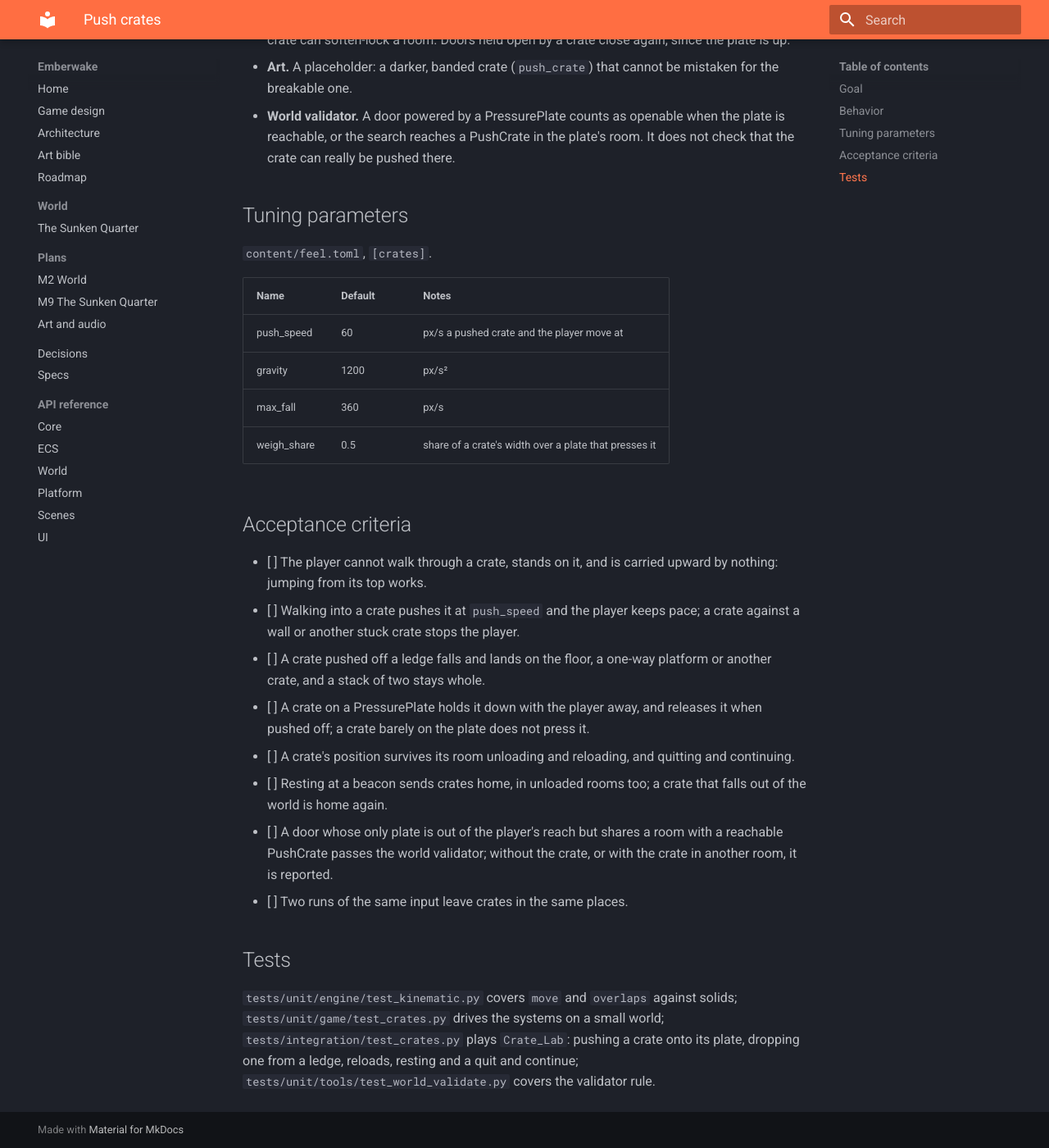
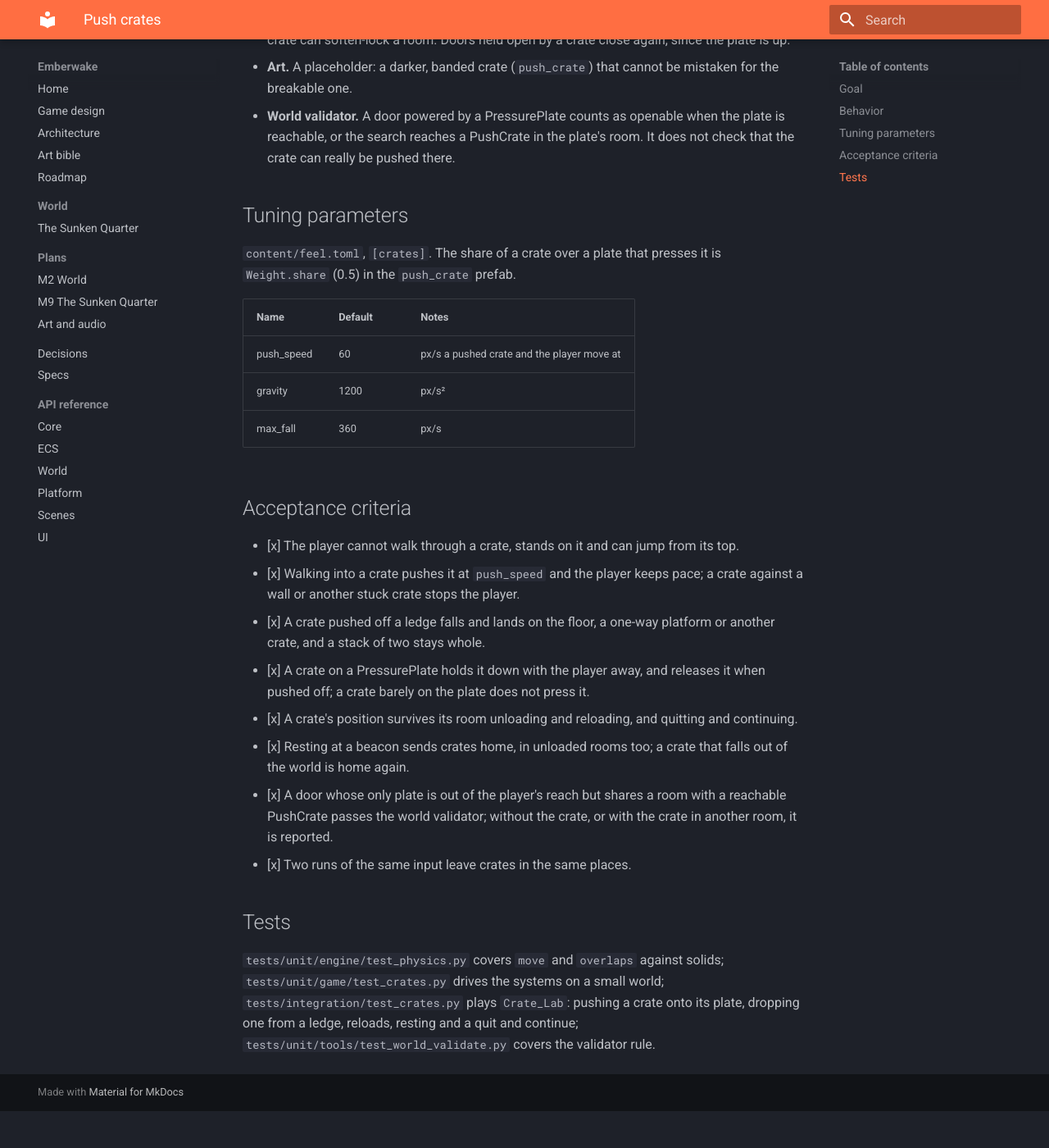
Before and after one commit to AxelSuu/emberwake, an MkDocs documentation site: the page built from docs/specs/push-crates.md, in a window 1280 px wide and 1400 px high, scrolled down 1260 px. Shown: the whole window at 82% size. Built offline with MkDocs 1.6.1 and Material for MkDocs 9.7.7, drawn with Linux system fonts in a browser that asks for light colours; after the commit the page ends 2615 px from its top, so only the background shows below that; some of the changed text lies outside the part shown.

Commit message:
Mark push crates done

```diff
--- a/docs/specs/push-crates.md
+++ b/docs/specs/push-crates.md
@@ -30,7 +30,7 @@ stands on it, and a crate on a pressure plate holds the plate down so the player
   one-way platforms, the player's head and each other, and rest there. A crate is never inside
   a solid tile. Crates are stepped bottom first, so a stack stays whole.
 - **Weighs plates.** A `PressurePlate` is down while the player stands in it or a crate has at
-  least `weigh_share` of its width over the plate, resting in its rows. A crate on a plate keeps
+  least `share` (0.5) of its width over the plate, resting in its rows. A crate on a plate keeps
   its `Switch` on, so a door stays open without the player.
 - **Void.** A crate that falls out of the world is back at its home (where the level places it).
 - **Persistence.** Where a crate is, as an offset from its home, is saved by iid (`CrateRest`),
@@ -47,34 +47,33 @@ stands on it, and a crate on a pressure plate holds the plate down so the player
   crate can really be pushed there.
 
 ## Tuning parameters
-`content/feel.toml`, `[crates]`.
+`content/feel.toml`, `[crates]`. The share of a crate over a plate that presses it is `Weight.share`
+(0.5) in the `push_crate` prefab.
 
 | Name | Default | Notes |
 |---|---|---|
 | push_speed | 60 | px/s a pushed crate and the player move at |
 | gravity | 1200 | px/s² |
 | max_fall | 360 | px/s |
-| weigh_share | 0.5 | share of a crate's width over a plate that presses it |
 
 ## Acceptance criteria
-- [ ] The player cannot walk through a crate, stands on it, and is carried upward by nothing:
-  jumping from its top works.
-- [ ] Walking into a crate pushes it at `push_speed` and the player keeps pace; a crate against
+- [x] The player cannot walk through a crate, stands on it and can jump from its top.
+- [x] Walking into a crate pushes it at `push_speed` and the player keeps pace; a crate against
   a wall or another stuck crate stops the player.
-- [ ] A crate pushed off a ledge falls and lands on the floor, a one-way platform or another
+- [x] A crate pushed off a ledge falls and lands on the floor, a one-way platform or another
   crate, and a stack of two stays whole.
-- [ ] A crate on a PressurePlate holds it down with the player away, and releases it when
+- [x] A crate on a PressurePlate holds it down with the player away, and releases it when
   pushed off; a crate barely on the plate does not press it.
-- [ ] A crate's position survives its room unloading and reloading, and quitting and continuing.
-- [ ] Resting at a beacon sends crates home, in unloaded rooms too; a crate that falls out of the
+- [x] A crate's position survives its room unloading and reloading, and quitting and continuing.
+- [x] Resting at a beacon sends crates home, in unloaded rooms too; a crate that falls out of the
   world is home again.
-- [ ] A door whose only plate is out of the player's reach but shares a room with a reachable
+- [x] A door whose only plate is out of the player's reach but shares a room with a reachable
   PushCrate passes the world validator; without the crate, or with the crate in another room,
   it is reported.
-- [ ] Two runs of the same input leave crates in the same places.
+- [x] Two runs of the same input leave crates in the same places.
 
 ## Tests
-`tests/unit/engine/test_kinematic.py` covers `move` and `overlaps` against solids;
+`tests/unit/engine/test_physics.py` covers `move` and `overlaps` against solids;
 `tests/unit/game/test_crates.py` drives the systems on a small world;
 `tests/integration/test_crates.py` plays `Crate_Lab`: pushing a crate onto its plate, dropping
 one from a ledge, reloads, resting and a quit and continue;
```
Also changed, not shown: other parts of docs/specs/push-crates.md (+1 -1 lines).
